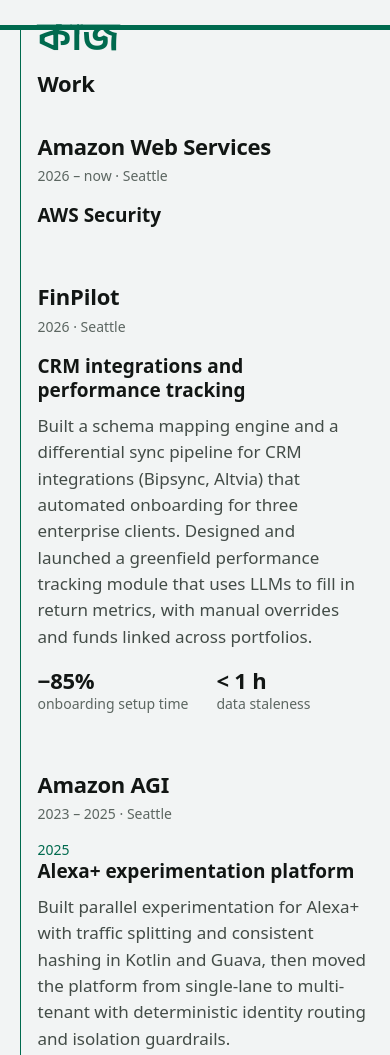
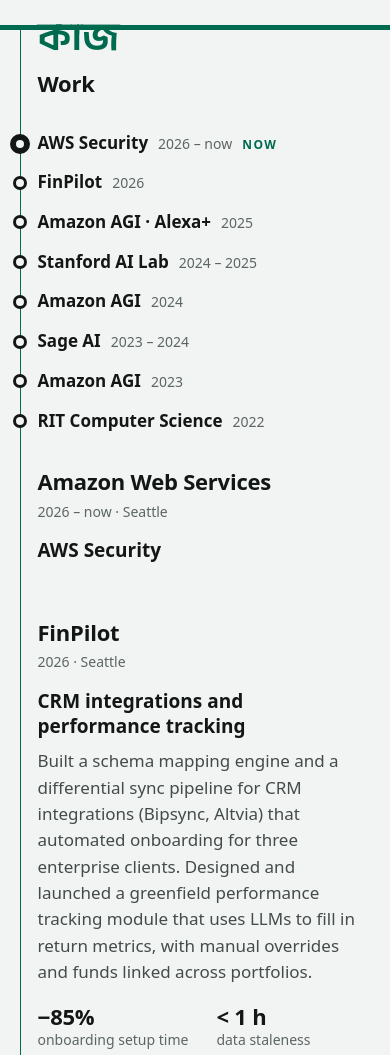
Before and after one commit to ShimantoBhowmik/ShimantoBhowmik.github.io, an Astro site: page / in a window 390 px wide. Shown: the part 1040-2095 px from the top of the page. Built offline with nearby package versions, Linux system fonts and the light colour scheme; Astro itself is replaced by a stand-in of ours; a web font is replaced by a local one.

Commit message:
Add a strip-map timeline to Work and make the site light only
The Work section now opens with the career drawn as a transit strip map:
a green track from the first start month to the build month at one
scale, a stop at each start month with its name angled above, AWS
Security as the large NOW stop, and branches hanging under the track for
the two longer stints that ran alongside other work (Sage AI, Stanford).
Stops link to the entries below, which keep their measured results.
Narrower screens steepen the label angle so close stops never touch; on
phones the same list runs down the section stem, newest first.

- Timeline data lives in src/data/profile.ts as start and end months.
- A monthly scheduled build keeps the track reaching today.
- Remove the dark theme: the site is light regardless of system setting.
- Merge the RIT research entries under RIT Computer Science, which is
  where the 2022 secret-sharing work was done.
- DESIGN.md and .impeccable/design.json record the timeline, its new
  type steps and the light-only palette.

```diff
--- /dev/null
+++ b/src/components/Timeline.astro
@@ -0,0 +1,312 @@
+---
+import { timeline } from '../data/profile';
+
+// Months since year 0, so positions are linear in time.
+const month = (ym: string) => {
+  const [y, m] = ym.split('-').map(Number);
+  return y * 12 + (m - 1);
+};
+
+const today = new Date();
+const origin = month(timeline[0].start);
+const end = today.getFullYear() * 12 + today.getMonth();
+const span = end - origin;
+const pct = (m: number) => `${(((m - origin) / span) * 100).toFixed(3)}%`;
+
+const stops = timeline.map((stop, i) => {
+  const startYear = stop.start.slice(0, 4);
+  const endYear = stop.end?.slice(0, 4);
+  return {
+    ...stop,
+    now: i === timeline.length - 1 && !stop.end,
+    at: pct(month(stop.start)),
+    width: stop.branch && stop.end ? pct(month(stop.end) - month(stop.start) + origin) : '0%',
+    when: !endYear
+      ? `${startYear} – now`
+      : endYear === startYear
+        ? startYear
+        : `${startYear} – ${endYear}`,
+  };
+});
+
+const years = [];
+for (let y = Number(timeline[0].start.slice(0, 4)); y <= today.getFullYear(); y++) {
+  years.push({ year: y, at: pct(y * 12) });
+}
+---
+
+<div class="timeline">
+  <ol class="stops" aria-label="Career timeline">
+    {stops.map((stop) => (
+      <li
+        class:list={['stop', { branch: stop.branch, now: stop.now }]}
+        style={`--at: ${stop.at}; --span: ${stop.width}`}
+      >
+        <a href={`#${stop.id}`}>
+          <span class="label">{stop.label}</span>
+          <span class="when num">{stop.when}</span>
+        </a>
+        {stop.now && (
+          <span class="now-tag" aria-hidden="true">
+            Now
+          </span>
+        )}
+      </li>
+    ))}
+  </ol>
+  <ol class="years num" aria-hidden="true">
+    {years.map(({ year, at }) => (
+      <li style={`--at: ${at}`}>{year}</li>
+    ))}
+  </ol>
+</div>
+
+<style>
+  /* Desktop: a transit strip map. The line runs from the first start to today at one scale;
+     each stop sits at its start month with its name angled above, the way door strip maps are set. */
+  .timeline {
+    --angle: -55deg;
+    --dot: 22px;
+    --dot-ring: 4px;
+    --track: 10px;
+    --green-soft: color-mix(in oklab, var(--green) 32%, var(--ground));
+    padding-top: 150px;
+    margin-right: clamp(56px, 7vw, 110px);
+  }
+
+  .stops {
+    position: relative;
+    height: 64px;
+  }
+
+  .stops::before {
+    content: '';
+    position: absolute;
+    left: 0;
+    right: 0;
+    top: 0;
+    height: var(--track);
+    border-radius: var(--track);
+    background: var(--green);
+    transform: translateY(-50%);
+  }
+
+  .stop {
+    position: absolute;
+    top: 0;
+    left: var(--at);
+    width: var(--span);
+  }
+
+  .stop a {
+    position: absolute;
+    z-index: 1;
+    left: 0;
+    top: 0;
+    width: var(--dot);
+    height: var(--dot);
+    border: var(--dot-ring) solid var(--ink);
+    border-radius: 50%;
+    background: var(--ground);
+    color: var(--ink);
+    text-decoration: none;
+    transform: translate(-50%, -50%);
+    transition:
+      background-color 160ms var(--ease-out),
+      border-color 160ms var(--ease-out);
+  }
+
+  .label {
+    position: absolute;
+    left: 50%;
+    bottom: calc(100% + 6px);
+    font-size: 1.0625rem;
+    font-weight: 600;
+    line-height: 1;
+    white-space: nowrap;
+    transform-origin: left bottom;
+    transform: rotate(var(--angle));
+    transition: color 160ms var(--ease-out);
+  }
+
+  .when {
+    position: absolute;
+    width: 1px;
+    height: 1px;
+    overflow: hidden;
+    clip-path: inset(50%);
+    white-space: nowrap;
+  }
+
+  .stop a:hover,
+  .stop a:focus-visible {
+    border-color: var(--green);
+    background: var(--green);
+  }
+
+  .stop a:hover .label,
+  .stop a:focus-visible .label {
+    color: var(--green);
+  }
+
+  .now a {
+    --dot: 40px;
+    --dot-ring: 13px;
+  }
+
+  /* The current stop's name starts from the shoulder of its larger dot, not its crown: offsets
+     are from the dot's centre (its inner box is smaller than the ring) by about its radius. */
+  .now .label {
+    left: calc(50% + var(--dot) * 0.4);
+    bottom: calc(50% + var(--dot) * 0.4);
+    font-weight: 700;
+  }
+
+  /* Wide screens give three months enough room for the strip map's shallower angle and a
+     large name for the current stop; narrower ones steepen the angle so neighbours don't touch. */
+  @media (min-width: 1200px) {
+    .timeline {
+      --angle: -40deg;
+    }
+
+    .now .label {
+      font-size: 1.5rem;
+      letter-spacing: -0.01em;
+    }
+  }
+
+  .now-tag {
+    position: absolute;
+    left: 0;
+    top: 30px;
+    font-size: 0.75rem;
+    font-weight: 700;
+    letter-spacing: 0.12em;
+    text-transform: uppercase;
+    color: var(--green);
+    transform: translateX(-50%);
+  }
+
+  /* A longer stint that ran alongside other work hangs under the line to its end date. */
+  .branch::after {
+    content: '';
+    position: absolute;
+    left: 14px;
+    right: 0;
+    top: calc(var(--track) / 2);
+    height: 34px;
+    border: 0 solid var(--green-soft);
+    border-width: 0 0 6px 6px;
+    border-bottom-left-radius: 16px;
+  }
+
+  .years {
+    position: relative;
+    height: 1.25em;
+    font-size: var(--fs-small);
+    color: var(--ink-3);
+  }
+
+  .years li {
+    position: absolute;
+    left: var(--at);
+  }
+
+  /* Phones: the same stops run down the section's stem, newest first. */
+  @media (max-width: 640px) {
+    .timeline {
+      padding-top: 0;
+      margin-right: 0;
+    }
+
+    .stops {
+      display: flex;
+      flex-direction: column-reverse;
+      gap: 18px;
+      height: auto;
+    }
+
+    .stops::before,
+    .branch::after,
+    .years {
+      display: none;
+    }
+
+    .stop {
+      position: relative;
+      left: auto;
+      width: auto;
+      display: flex;
+      align-items: baseline;
+      gap: 10px;
+    }
+
+    .stop a {
+      position: relative;
+      width: auto;
+      height: auto;
+      display: flex;
+      flex-wrap: wrap;
+      align-items: baseline;
+      column-gap: 10px;
+      border: 0;
+      border-radius: 0;
+      background: none;
+      transform: none;
+    }
+
+    .stop a::before {
+      content: '';
+      position: absolute;
+      left: calc(-1 * var(--hang) - 7px + var(--stem) / 2);
+      top: 0.2em;
+      width: 14px;
+      height: 14px;
+      box-sizing: border-box;
+      border: 3px solid var(--ink);
+      border-radius: 50%;
+      background: var(--ground);
+    }
+
+    .stop a:hover,
+    .stop a:focus-visible {
+      background: none;
+    }
+
+    .stop a:hover::before,
+    .stop a:focus-visible::before {
+      border-color: var(--green);
+      background: var(--green);
+    }
+
+    .label,
+    .now .label {
+      position: static;
+      font-size: 1.0625rem;
+      transform: none;
+    }
+
+    .when {
+      position: static;
+      width: auto;
+      height: auto;
+      overflow: visible;
+      clip-path: none;
+      font-size: var(--fs-small);
+      color: var(--ink-3);
+    }
+
+    .now a::before {
+      left: calc(-1 * var(--hang) - 10px + var(--stem) / 2);
+      top: 0.05em;
+      width: 20px;
+      height: 20px;
+      border-width: 6px;
+    }
+
+    .now-tag {
+      position: static;
+      transform: none;
+    }
+  }
+</style>
--- a/src/data/profile.ts
+++ b/src/data/profile.ts
@@ -81,6 +81,30 @@
     years: '2024 – 2025',
     line: '8 Bengali benchmarks, 10 open LLMs: where Bengali trails English.',
   },
+];
+
+export interface Stop {
+  /** Anchor of the entry this stop links to. */
+  id: string;
+  label: string;
+  /** Year and month, YYYY-MM. */
+  start: string;
+  /** Omitted while ongoing. */
+  end?: string;
+  /** A longer stint that ran alongside other work, drawn as a branch hanging under the line. */
+  branch?: boolean;
+}
+
+// The Work timeline, oldest first, drawn to scale from the first start to today.
+export const timeline: Stop[] = [
+  { id: 'rit-cs', label: 'RIT Computer Science', start: '2022-01', end: '2022-05' },
+  { id: 'amazon-agi', label: 'Amazon AGI', start: '2023-05', end: '2023-08' },
+  { id: 'sage-ai', label: 'Sage AI', start: '2023-09', end: '2024-05', branch: true },
+  { id: 'amazon-agi', label: 'Amazon AGI', start: '2024-05', end: '2024-09' },
+  { id: 'stanford', label: 'Stanford AI Lab', start: '2024-09', end: '2025-05', branch: true },
+  { id: 'amazon-agi', label: 'Amazon AGI · Alexa+', start: '2025-05', end: '2025-08' },
+  { id: 'finpilot', label: 'FinPilot', start: '2026-01', end: '2026-04' },
+  { id: 'aws', label: 'AWS Security', start: '2026-04' },
 ];
 
 export const work: Place[] = [
@@ -203,7 +227,7 @@
     id: 'rit-cs',
     org: 'RIT Computer Science',
     location: 'Rochester, NY',
-    years: '2023 – 2024',
+    years: '2022 – 2024',
     stints: [
       {
         years: '2023 – 2024',
@@ -212,14 +236,6 @@
           'Rolled out an R sandbox and interactive R sessions alongside Python, with Thebe and Binder running version-locked kernels in the browser for reproducible labs.',
         results: [{ value: '+25%', label: 'student engagement' }],
       },
-    ],
-  },
-  {
-    id: 'rit-csec',
-    org: 'RIT Cybersecurity',
-    location: 'Rochester, NY',
-    years: '2022',
-    stints: [
       {
         years: '2022',
         focus: 'Secret sharing for the energy grid',
--- a/src/layouts/Base.astro
+++ b/src/layouts/Base.astro
@@ -22,9 +22,8 @@
     <title>{title}</title>
     <meta name="description" content={person.description} />
     <link rel="canonical" href={canonical} />
-    <meta name="color-scheme" content="light dark" />
-    <meta name="theme-color" content="#f2f4f4" media="(prefers-color-scheme: light)" />
-    <meta name="theme-color" content="#0d1210" media="(prefers-color-scheme: dark)" />
+    <meta name="color-scheme" content="light" />
+    <meta name="theme-color" content="#f2f4f4" />
     <link rel="icon" href="/favicon.svg" type="image/svg+xml" />
     <link rel="apple-touch-icon" href="/apple-touch-icon.png" />
     <link rel="preload" href={latinFont} as="font" type="font/woff2" crossorigin />
--- a/src/pages/index.astro
+++ b/src/pages/index.astro
@@ -3,6 +3,7 @@
 import Hero from '../components/Hero.astro';
 import SectionHead from '../components/SectionHead.astro';
 import Entry from '../components/Entry.astro';
+import Timeline from '../components/Timeline.astro';
 import {
   person,
   links,
@@ -25,6 +26,11 @@
     <main>
       <section class="section" aria-labelledby="work">
         <SectionHead id="work" {...sections.work} />
+        <div class="grid">
+          <div class="content">
+            <Timeline />
+          </div>
+        </div>
         <div class="entries">
           {work.map((place) => (
             <Entry place={place} />
--- a/src/styles/global.css
+++ b/src/styles/global.css
@@ -47,18 +47,7 @@
   --fs-title: clamp(1.375rem, 1.1rem + 0.8vw, 1.75rem);
   --fs-value: 1.375rem;
 
-  color-scheme: light dark;
-}
-
-@media (prefers-color-scheme: dark) {
-  :root {
-    --ground: #0d1210;
-    --ink: #e6ebe7;
-    --ink-2: #b2bcb6;
-    --ink-3: #8f9a94;
-    --rule: #2a332e;
-    --green: #3cb48a;
-  }
+  color-scheme: light;
 }
 
 *,
```
Also changed, not shown: DESIGN.md (+78 -21 lines), .github/workflows/site.yml, .impeccable/design.json.
